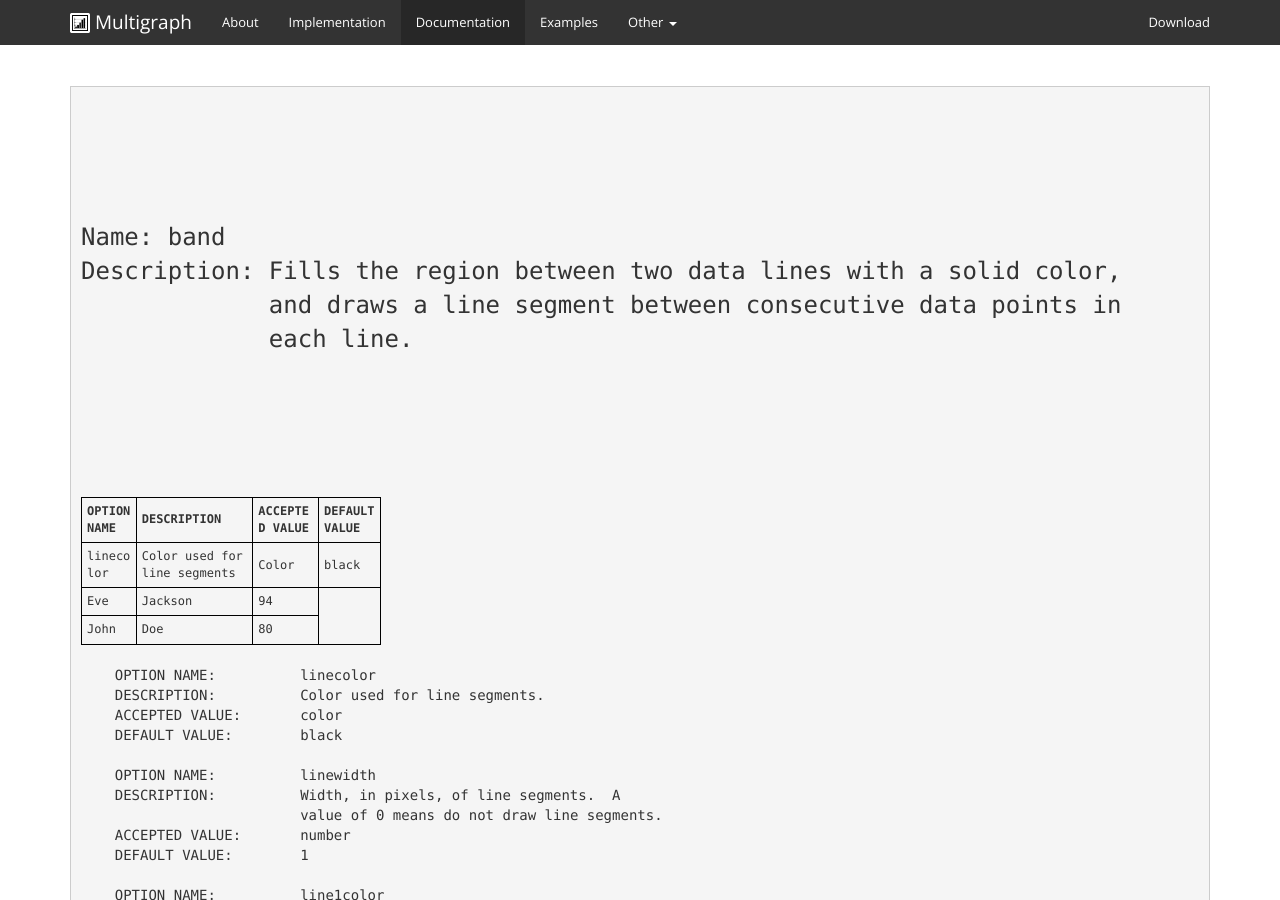
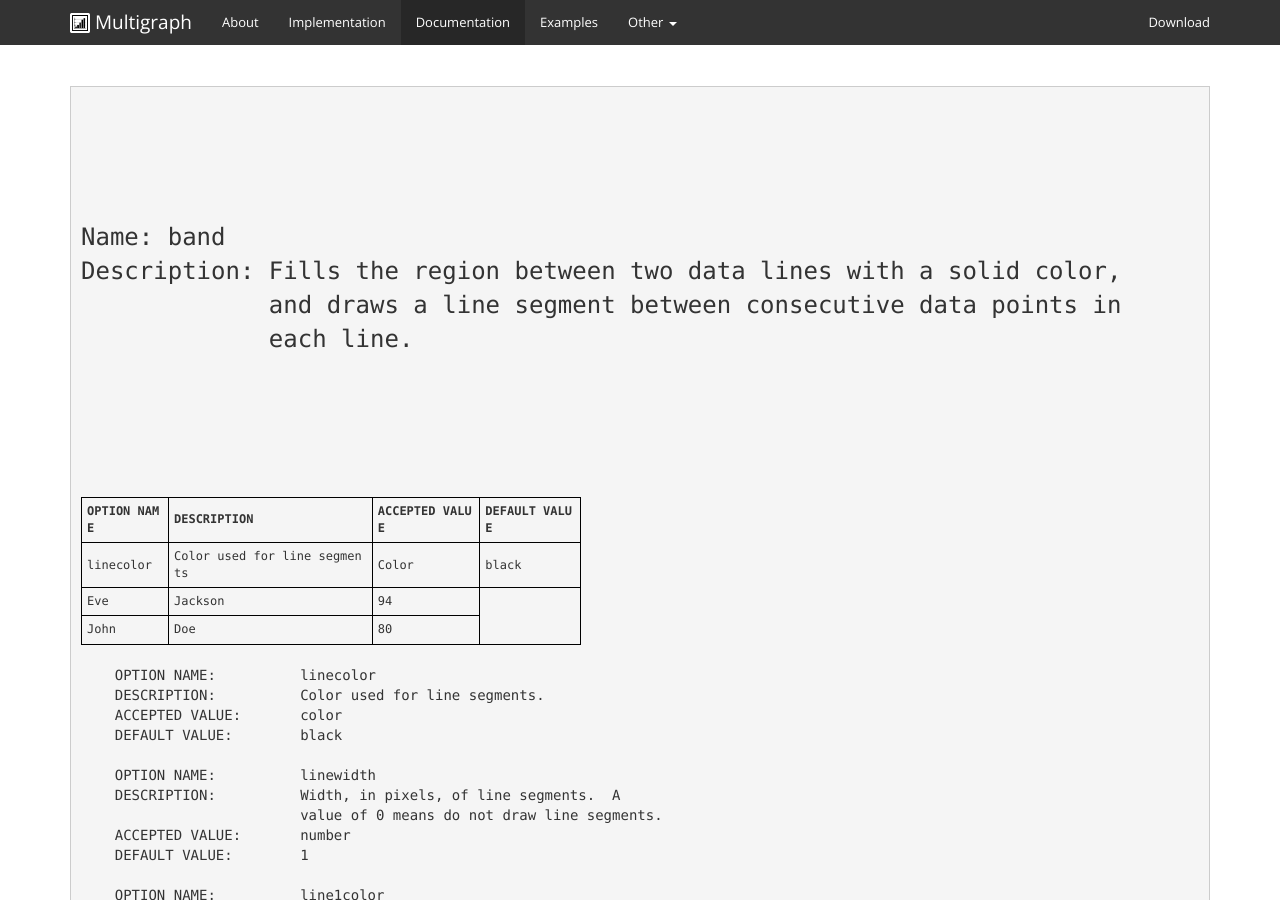
Before and after one commit to khunter3D/khunter3D.github.io, a Jekyll site: the page built from docs/renderers/index.html, in a window 1280 px wide and 900 px high. Built offline with Jekyll 4.4.1, drawn with Linux system fonts in a browser that asks for light colours; nearby versions of some CDN libraries; Markdown is read by kramdown in place of the engine named in the settings.

Commit message:
Update index.html

```diff
--- a/docs/renderers/index.html
+++ b/docs/renderers/index.html
@@ -32,7 +32,7 @@ padding:5px;
 </head>
 
 <body>
-<table style="width:300px">
+<table style="width:500px">
 <tr>
   <th>OPTION NAME</th>
   <th>DESCRIPTION</th>
```
